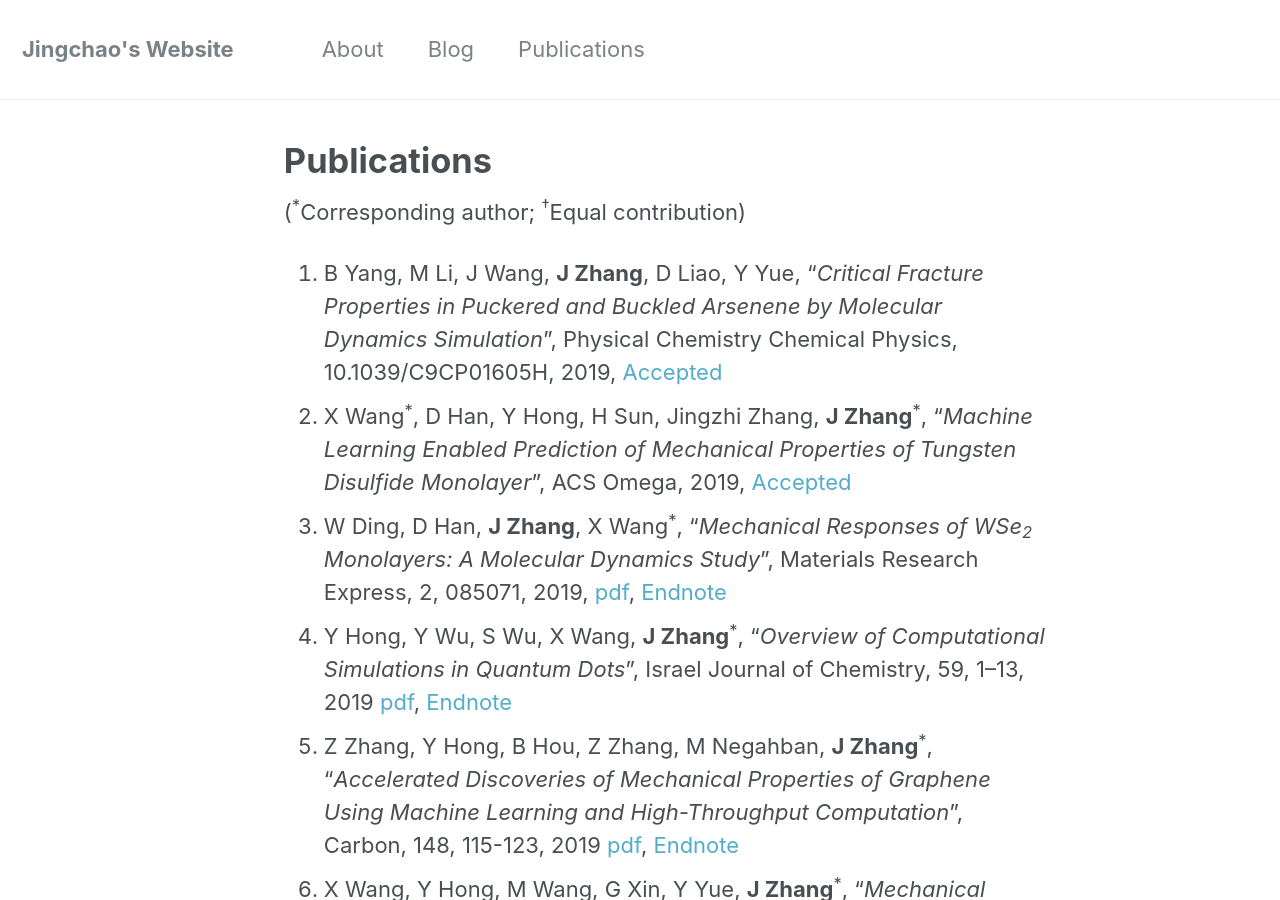
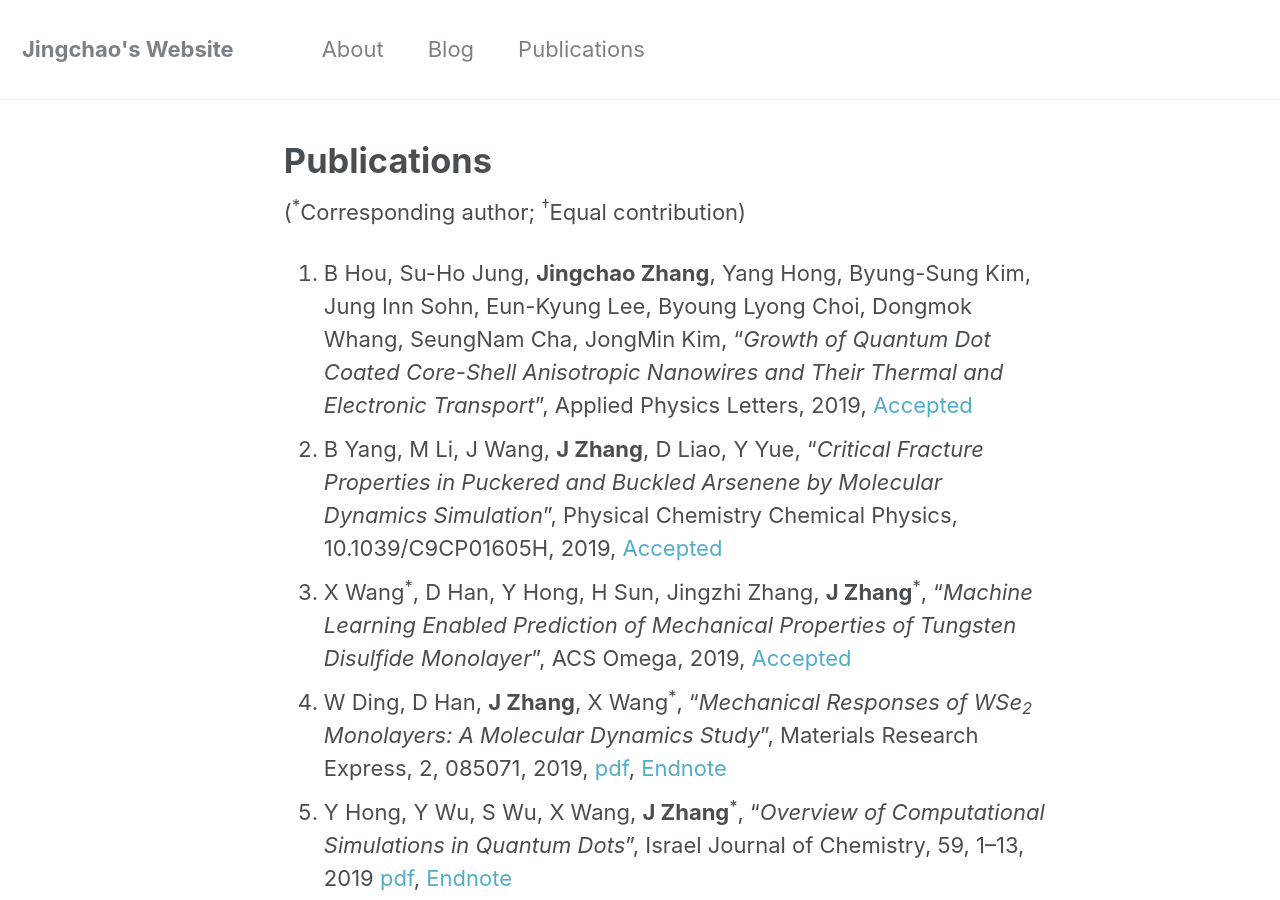
Before and after one commit to JingchaoZhang/JingchaoZhang.github.io, a Jekyll site: the page built from _pages/publications.md, in a window 1280 px wide and 900 px high. Built offline with Jekyll 4.4.1, drawn with Linux system fonts in a browser that asks for light colours.

Commit message:
Update publications.md

```diff
--- a/_pages/publications.md
+++ b/_pages/publications.md
@@ -7,6 +7,7 @@ author_profile: false
 
 (<sup>\*</sup>Corresponding author; <sup>†</sup>Equal contribution)
 
+1. B Hou, Su-Ho Jung, **Jingchao Zhang**, Yang Hong, Byung-Sung Kim, Jung Inn Sohn, Eun-Kyung Lee, Byoung Lyong Choi, Dongmok Whang, SeungNam Cha, JongMin Kim, "_Growth of Quantum Dot Coated Core-Shell Anisotropic Nanowires and Their Thermal and Electronic Transport_", Applied Physics Letters, 2019, [Accepted]()
 1. B Yang, M Li, J Wang, **J Zhang**, D Liao, Y Yue, "_Critical Fracture Properties in Puckered and Buckled Arsenene by Molecular Dynamics Simulation_", Physical Chemistry Chemical Physics, 10.1039/C9CP01605H, 2019, [Accepted](https://pubs.rsc.org/en/content/articlelanding/2019/cp/c9cp01605h#!divAbstract)
 1. X Wang<sup>\*</sup>, D Han, Y Hong, H Sun, Jingzhi Zhang, **J Zhang**<sup>\*</sup>, "_Machine Learning Enabled Prediction of Mechanical Properties of Tungsten Disulfide Monolayer_", ACS Omega, 2019, [Accepted]()
 1. W Ding, D Han, **J Zhang**, X Wang<sup>\*</sup>, "_Mechanical Responses of WSe<sub>2</sub> Monolayers: A Molecular Dynamics Study_", Materials Research Express, 2, 085071, 2019, [pdf](https://drive.google.com/file/d/12c0kijqGKKUxgNFdALvV62PjyUHDUj0R/view?usp=sharing), [Endnote](https://drive.google.com/uc?export=download&id=1ZCex0B-9K3aWD8rpYC92Hi9k9hxvs1mi)
```
